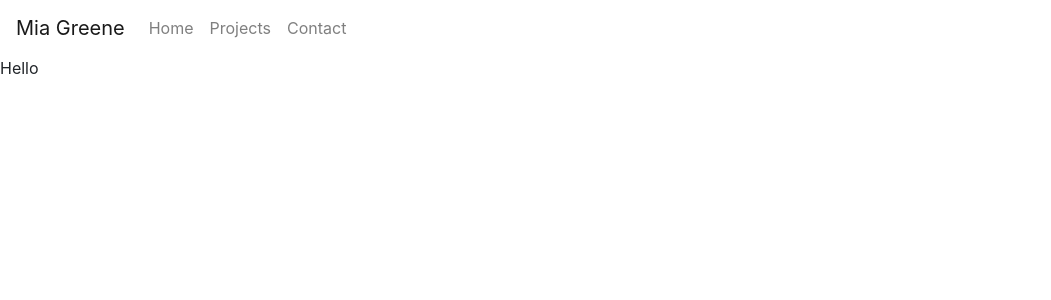
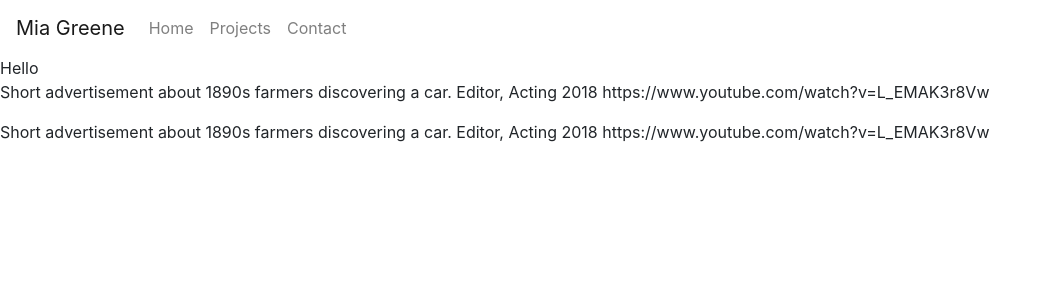
Before and after one commit to miairene/miairene.github.io, a Jekyll site: the page built from _projects/biff_audi_commerical_2018.md, in a window 1280 px wide. Shown: the top 300 px of the page, without its empty margins (0-1051 px from the left). Built offline with Jekyll 4.4.1, drawn with Linux system fonts in a browser that asks for light colours.

Commit message:
Update biff_audi_commerical_2018.md
Former-commit-id: fcf591ca2066d4d752e65e263807c1ece3964f5a

```diff
--- a/_projects/biff_audi_commerical_2018.md
+++ b/_projects/biff_audi_commerical_2018.md
@@ -1,3 +1,7 @@
 ---
 title: Biff Audi Commerical 2018
 ---
+
+Short advertisement about 1890s farmers discovering a car.
+Editor, Acting 2018
+https://www.youtube.com/watch?v=L_EMAK3r8Vw
```
